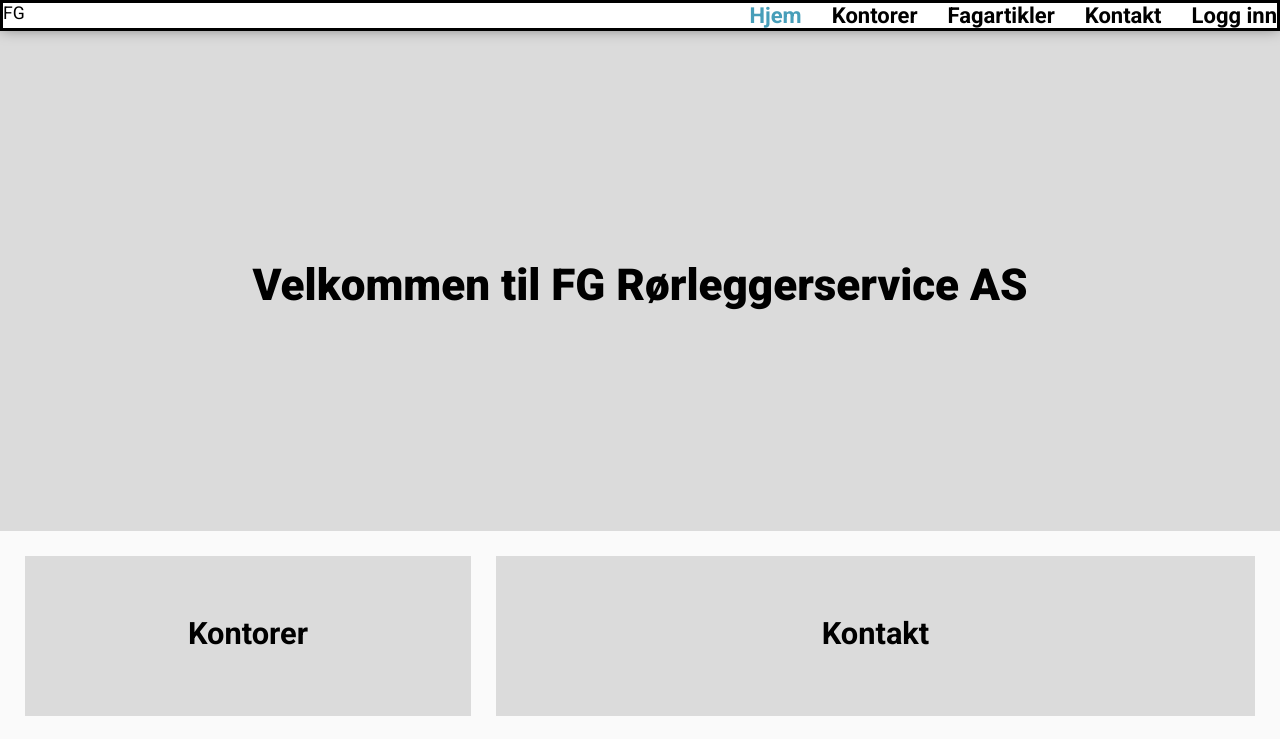
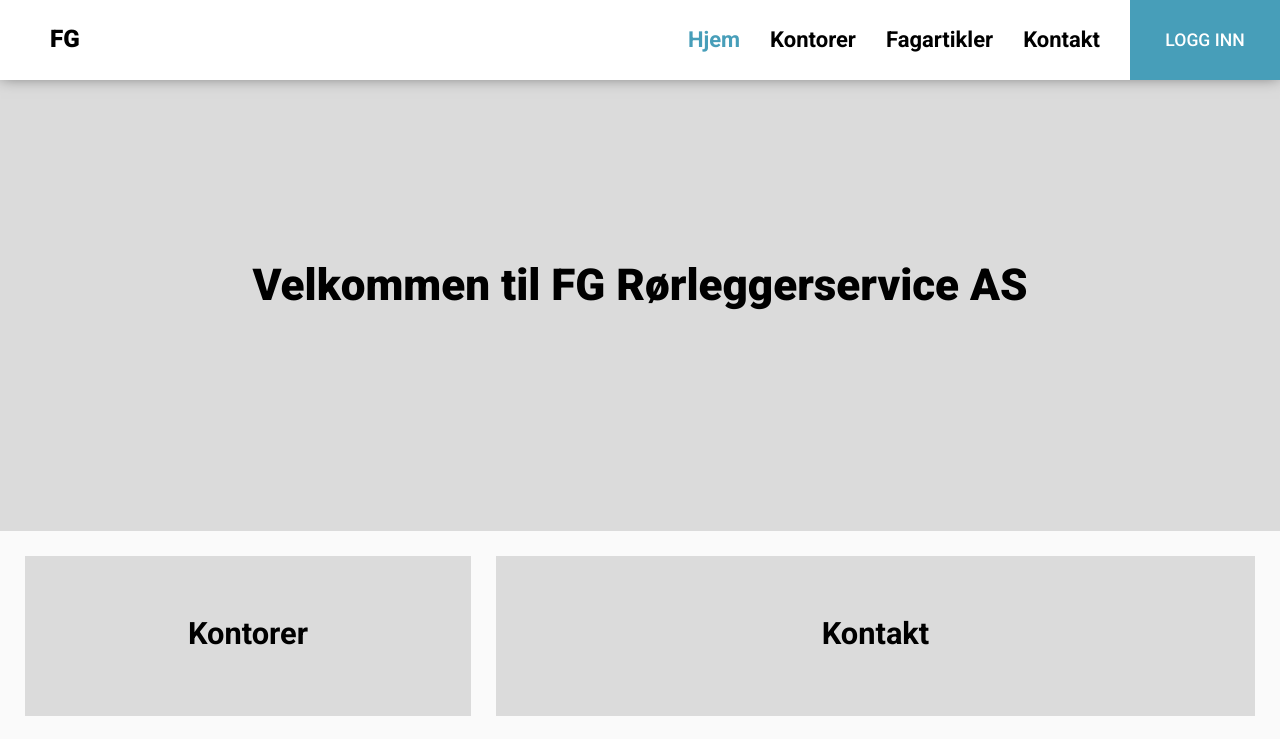
Before and after one commit to andersbss/eksamen, a React app in the folder client/: page /hjem in a window 1280 px wide. Shown: the top 739 px of the page. Built offline with nearby package versions, Linux system fonts and the light colour scheme; no server answers.

Commit message:
Finsihed desktop nav

```diff
--- a/client/src/components/navv2/Nav.jsx
+++ b/client/src/components/navv2/Nav.jsx
@@ -9,7 +9,13 @@ const StyledNav = styled.nav`
 
 const StyledName = styled.p`
   margin: 0;
+  margin-left: 50px;
+  font-weight: 800;
+  font-size: 2.2rem;
   padding: 0;
+  display: flex;
+  flex-direction: row;
+  align-items: center;
 `;
 
 const StyledUl = styled.ul`
@@ -24,6 +30,10 @@ const StyledUl = styled.ul`
 
 const StyledLi = styled.li`
   list-style: none;
+  height: 80px;
+  display: flex;
+  flex-direction: row;
+  align-items: center;
 
   & > a {
     text-decoration: none;
@@ -33,6 +43,29 @@ const StyledLi = styled.li`
 
     &.active {
       color: ${(props) => props.theme.colors.blue};
+    }
+
+    &:hover {
+      transition: all 0.06s ease-in-out;
+      color: #88d1e7;
+    }
+  }
+
+  &:nth-child(5) {
+    background-color: ${(props) => props.theme.colors.blue};
+    width: 150px;
+
+    & > a {
+      color: ${(props) => props.theme.colors.white};
+      font-size: 1.6em;
+      font-weight: 500;
+      text-justify: center;
+      height: 100%;
+      width: 100%;
+
+      text-align: center;
+      vertical-align: middle;
+      line-height: 80px;
     }
   }
 `;
@@ -66,7 +99,7 @@ const Nav = () => {
         </StyledLi>
         <StyledLi>
           <NavLink exact to="/logginn" activeClassName="active">
-            Logg inn
+            LOGG INN
           </NavLink>
         </StyledLi>
       </StyledUl>
--- a/client/src/layouts/MainLayout.jsx
+++ b/client/src/layouts/MainLayout.jsx
@@ -14,8 +14,6 @@ const StyledHeader = styled.header`
   position: fixed;
   z-index: 1;
   box-shadow: 0px -2px 15px -1px rgba(0, 0, 0, 0.54);
-
-  border: solid;
 `;
 
 const StyledContainer = styled.div`
```
